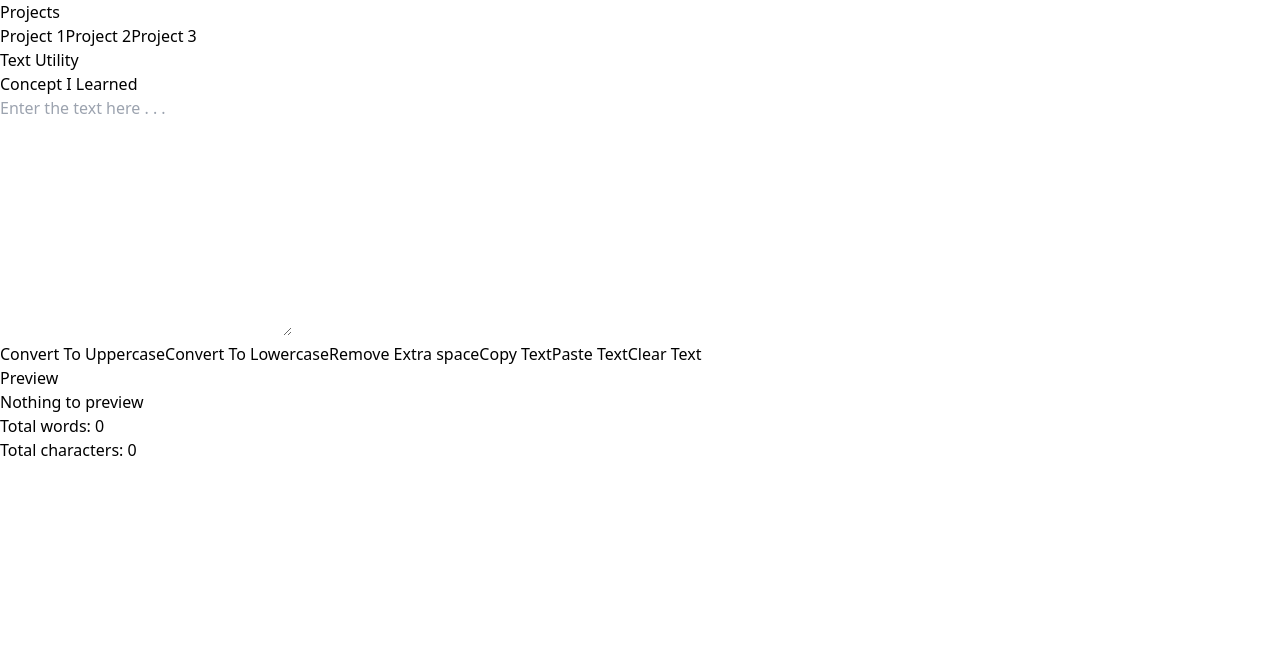
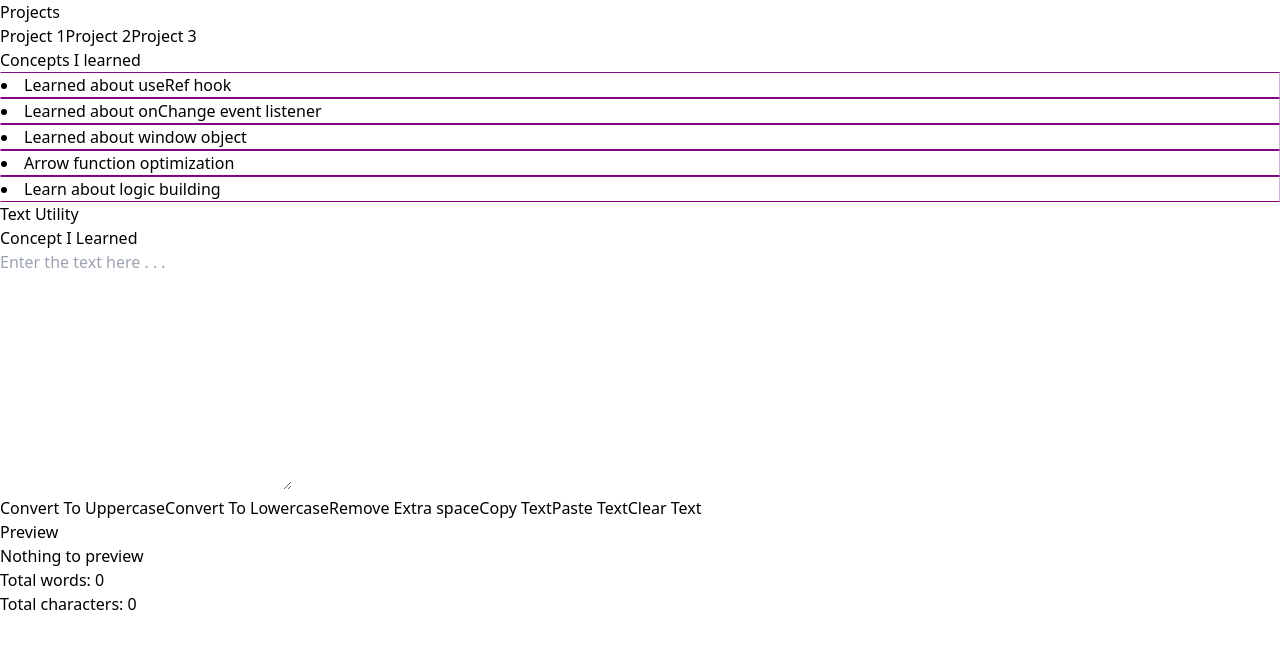
Before and after one commit to prachanda482244/react-minor-projects, a React (Vite) app in the folder react-minor-project/: page /project2 in a window 1280 px wide. Shown: the top 648 px of the page. Built offline with nearby package versions, Linux system fonts and the light colour scheme.

Commit message:
add some custom animation

```diff
--- a/react-minor-project/src/Components/Button.jsx
+++ b/react-minor-project/src/Components/Button.jsx
@@ -2,7 +2,7 @@ import { useState } from "react"
 
 const Button = ({ show, setShow }) => {
     return (
-        <button className={`text-white  font-semibold ${show ? 'bg-blue-600' : ''} border-2 p-2 rounded-lg shadow-xl  border-blue-600`} onClick={() => setShow(!show)}>Concept I Learned</button>
+        <button className={`text-white  font-semibold ${show ? 'bg-blue-600' : ''} hover:bg-sky-600 hover:border-purple-700 transition-all delay-100 ease-linear border-2 p-2 rounded-lg shadow-xl  border-blue-600`} onClick={() => setShow(!show)}>Concept I Learned</button>
     )
 }
 
--- /dev/null
+++ b/react-minor-project/src/Components/ProjectConcepts.css
@@ -0,0 +1,25 @@
+@keyframes animated-border {
+  0% {
+    border-top: 1px solid transparent;
+    border-right: 1px solid transparent;
+  }
+  25% {
+    border-right: 1px solid transparent;
+    border-bottom: 1px solid transparent;
+  }
+  50% {
+    border-right: 1px solid purple;
+  }
+  75% {
+    border-bottom: 1px solid purple;
+    border-left: 1px solid transparent;
+  }
+  100% {
+    border-top: 1px solid purple;
+    border-left: 1px solid purple;
+  }
+}
+
+.animated-border {
+  animation: animated-border 2s infinite;
+}
--- a/react-minor-project/src/Components/ProjectConcepts.jsx
+++ b/react-minor-project/src/Components/ProjectConcepts.jsx
@@ -1,11 +1,15 @@
 
+import './ProjectConcepts.css'
 const ProjectConcepts = ({ concepts, color }) => {
     return (
-        <div className="text-white border border-red-900 md:border-none  p-4">
-            <h1 className="text-bold text-2xl md:text-3xl md:text-center">Concepts</h1>
+        <div className="text-white border border-red-900 md:border-none p-4 ">
+            <h1 className="text-bold text-2xl md:text-3xl md:text-center">Concepts I learned</h1>
             {
-                concepts.map((concept) => (
-                    <li style={{ color: color.toLowerCase(), transition: 'color .5s' }} className='border-2  bg-black font-bold border-purple-700 rounded-lg m-1 p-2' key={concept}>{concept}</li>
+                concepts?.map((concept) => (
+                    <li
+                     style={{ color: color?.toLowerCase(), transition: 'all .5s' }}
+
+                     className='border-2  bg-black font-bold  rounded-lg m-1 p-2 animated-border ' key={concept}>{concept}</li>
                 ))
             }
         </div>
--- a/react-minor-project/src/Projects/Project1/Project1BgChanger.jsx
+++ b/react-minor-project/src/Projects/Project1/Project1BgChanger.jsx
@@ -66,8 +66,9 @@ const Project1BgChanger = () => {
             </div>
             {
                 show ?
-                    <div style={{ transition: "opacity 0.3s", opacity: show ? 1 : 0 }}>
-                        <ProjectConcepts color={color} concepts={concepts} /> </div>
+                    <div className="mt-16 md:mt-0">
+                        <ProjectConcepts color={color} concepts={concepts} />
+                    </div>
                     : null
             }
         </div>
--- a/react-minor-project/src/Projects/Project2/Project2TextUtility.jsx
+++ b/react-minor-project/src/Projects/Project2/Project2TextUtility.jsx
@@ -1,5 +1,6 @@
 import { useRef, useState } from "react"
 import Button from "../../Components/Button"
+import ProjectConcepts from "../../Components/ProjectConcepts"
 
 const Project2TextUtility = () => {
     const [textData, setTextData] = useState('')
@@ -19,11 +20,23 @@ const Project2TextUtility = () => {
     }
     const handleClearText = () => setTextData('')
 
-    console.log(textData.length)
+    const concepts = [
+        'Learned about useRef hook',
+        'Learned about onChange event listener',
+        'Learned about window object',
+        'Arrow function optimization',
+        'Learn about logic building'
+
+    ]
     return (
         <div className="flex pb-20 relative bg-gray-700 flex-col gap-2 ">
-            <h1 className="md:text-4xl text-2xl  text-center text-white ">Text Utility</h1>
-            <Button show={show} setShow={setShow} />
+            <div className={`border-2 absolute ${show ? '-left-[1800px]' : 'left-0'} transition-all delay-300 ease-in-out    min-h-full min-w-full bg-black`}>
+                <ProjectConcepts concepts={concepts} />
+            </div>
+            <h1 className="md:text-4xl text-2xl mt-3 md:mt-0  text-center text-white ">Text Utility</h1>
+            <div className="absolute top-2 right-2">
+                <Button show={show} setShow={setShow} />
+            </div>
             <div className="flex flex-col p-3 md:p-0 max-w-5xl mx-auto" >
                 <textarea ref={copyRef} value={textData} onChange={(e) => setTextData(e.target.value)} placeholder="Enter the text here . . ." className="md:w-[70vw] w-full p-3 rounded-lg font-semibold outline-none  h-56" cols={30} rows={10}></textarea>
                 <div className="buttons flex flex-wrap text-sm items-center justify-center gap-3 mt-3">
```
